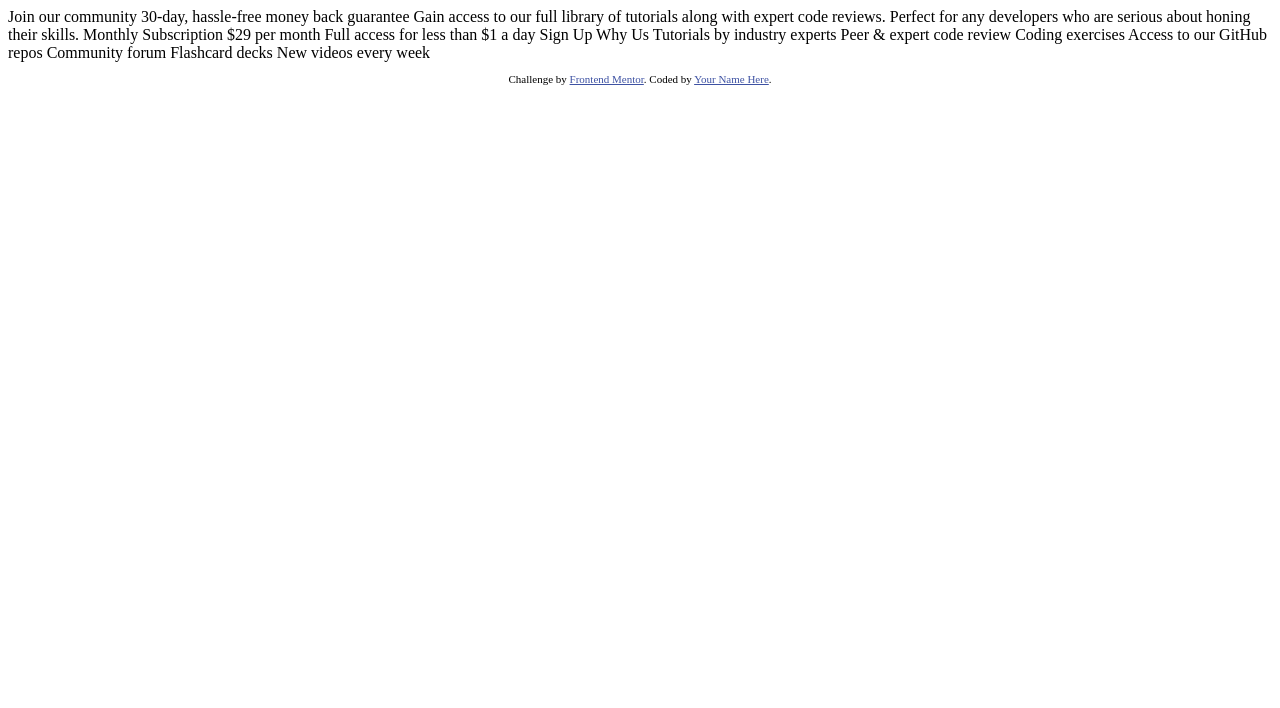
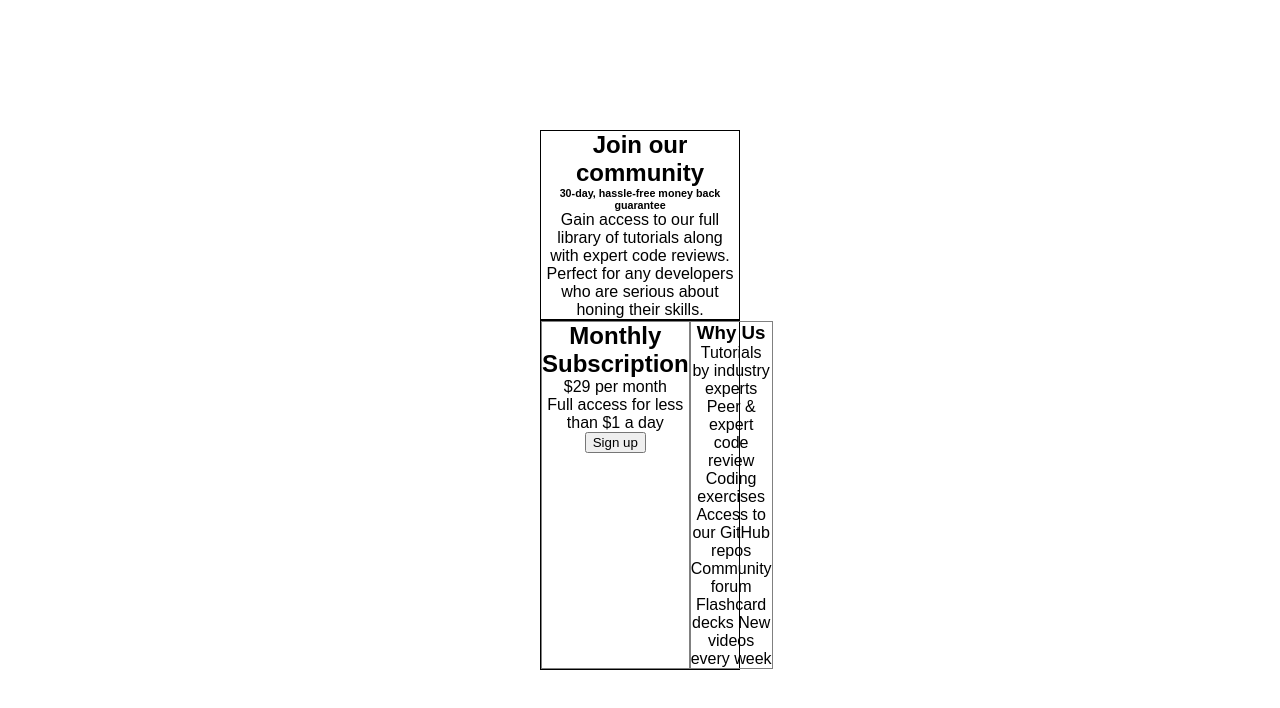
Before and after one commit to shivakgurung/shivakgurung.github.io, a plain HTML site: page single-price-grid-component-master/index.html in a window 1280 px wide. Drawn offline with Linux system fonts and the light colour scheme.

Commit message:
add structure

```diff
--- /dev/null
+++ b/single-price-grid-component-master/Style.css
@@ -0,0 +1,36 @@
+:root {
+  --dark-cyan: rgb(41, 179, 176);
+  --light-cyan: rgb(74 190 189);
+  --bright-yellow: rgb(191, 222, 51);
+  --yellow: rgb(202 223 96);
+  --light-gray: hsl(204, 43%, 93%);
+  --grayish-blue: hsl(218, 22%, 67%);
+}
+
+* {
+  margin: 0;
+  box-sizing: border-box;
+  text-align: center;
+  font-family: "Hanken Grotesk", sans-serif;
+}
+main {
+  height: 100vh;
+  display: flex;
+  justify-content: center;
+  align-items: center;
+}
+.card {
+  display: flex;
+  flex-direction: column;
+  max-width: 200px;
+}
+.box {
+  flex: 1;
+  border: 1px solid black;
+}
+.second{
+    display: flex;
+}
+.child{
+    border: 1px solid grey;
+}
--- a/single-price-grid-component-master/index.html
+++ b/single-price-grid-component-master/index.html
@@ -1,50 +1,62 @@
 <!DOCTYPE html>
 <html lang="en">
   <head>
-  <meta charset="UTF-8">
-  <meta name="viewport" content="width=device-width, initial-scale=1.0"> <!-- displays site properly based on user's device -->
+    <meta charset="UTF-8" />
+    <meta name="viewport" content="width=device-width, initial-scale=1.0" />
+    <!-- displays site properly based on user's device -->
 
-  <link rel="icon" type="image/png" sizes="32x32" href="./images/favicon-32x32.png">
+    <link
+      rel="icon"
+      type="image/png"
+      sizes="32x32"
+      href="./images/favicon-32x32.png"
+    />
+    <link rel="stylesheet" href="Style.css" />
+
 
     <title>Frontend Mentor | Single Price Grid Component</title>
 
     <!-- Feel free to remove these styles or customise in your own stylesheet 👍 -->
     <style>
-    .attribution { font-size: 11px; text-align: center; }
-    .attribution a { color: hsl(228, 45%, 44%); }
+      .attribution {
+        font-size: 11px;
+        text-align: center;
+      }
+      .attribution a {
+        color: hsl(228, 45%, 44%);
+      }
     </style>
   </head>
   <body>
-  Join our community
+    <main>
+      <div class="card">
+        <div class="first box">
+          <h2>Join our community</h2>
+          <h6>30-day, hassle-free money back guarantee</h6>
+          <p>
+            Gain access to our full library of tutorials along with expert code
+            reviews. Perfect for any developers who are serious about honing
+            their skills.
+          </p>
+        </div>
+        <div class="second box">
+          <div class="pricingDiv child">
+            <h2>Monthly Subscription</h2>
+            <p><span>&dollar;29</span> per month</p>
+            <p>Full access for less than &dollar;1 a day</p>
 
-  30-day, hassle-free money back guarantee
-
-  Gain access to our full library of tutorials along with expert code reviews.
-  Perfect for any developers who are serious about honing their skills.
-
-  Monthly Subscription
-
-  &dollar;29 per month
-
-  Full access for less than &dollar;1 a day
-
-  Sign Up
-
-  Why Us
-
-  Tutorials by industry experts
-  Peer &amp; expert code review
-  Coding exercises
-  Access to our GitHub repos
-  Community forum
-  Flashcard decks
-  New videos every week
-
-  <footer>
-    <p class="attribution">
-      Challenge by <a href="https://www.frontendmentor.io?ref=challenge" target="_blank">Frontend Mentor</a>.
-      Coded by <a href="#">Your Name Here</a>.
+            <button>Sign up</button>
+          </div>
+          <div class="whyDiv child">
+            <h3>Why Us</h3>
+            <p>
+              Tutorials by industry experts Peer &amp; expert code review Coding
+              exercises Access to our GitHub repos Community forum Flashcard
+              decks New videos every week
             </p>
-  </footer>
+          </div>
+        </div>
+      </div>
+    </main>
   </body>
 </html>
```
Also changed, not shown: index.html (+17 -10 lines). Lines whose indentation alone changed are shown as unchanged.
